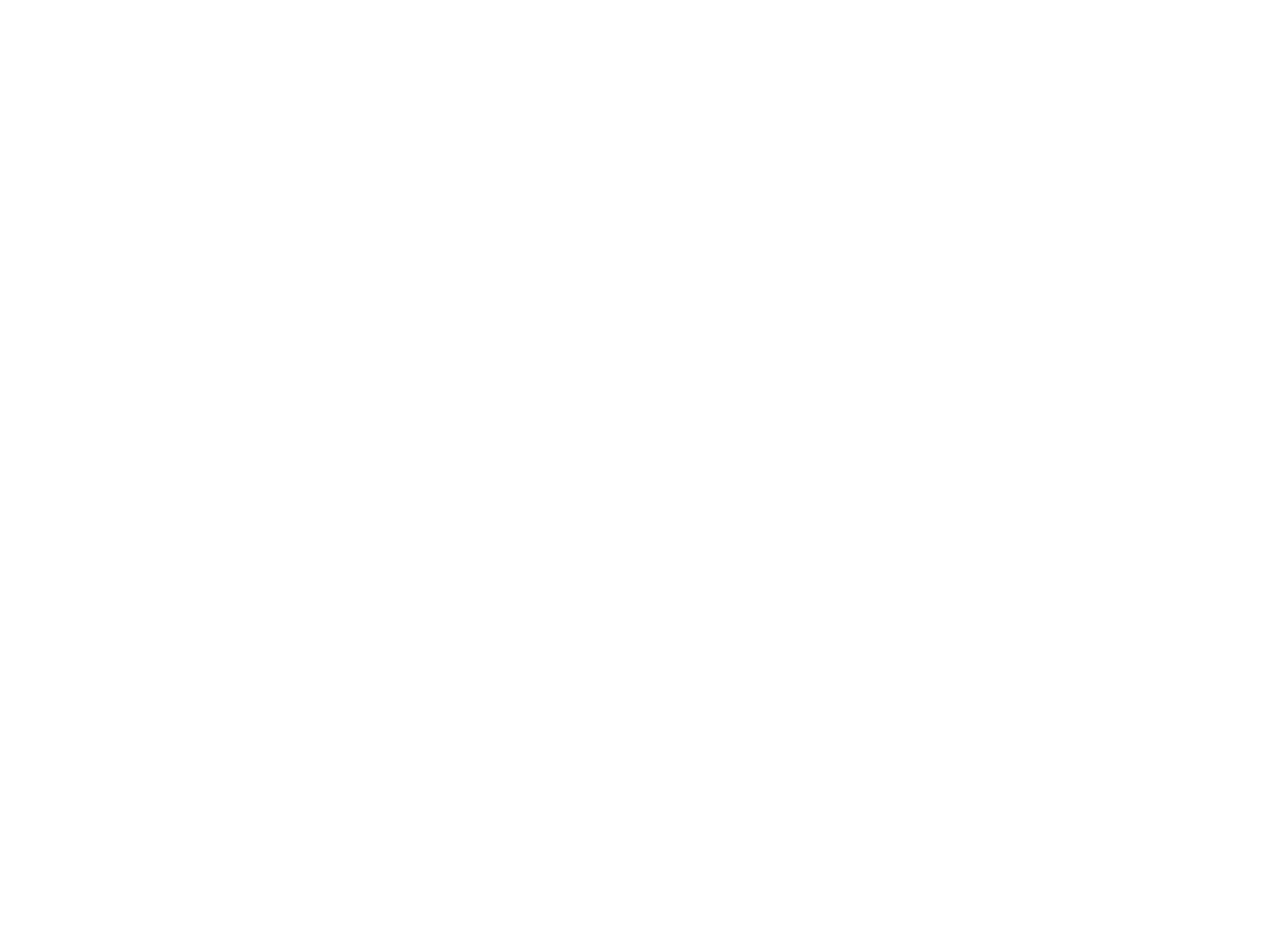
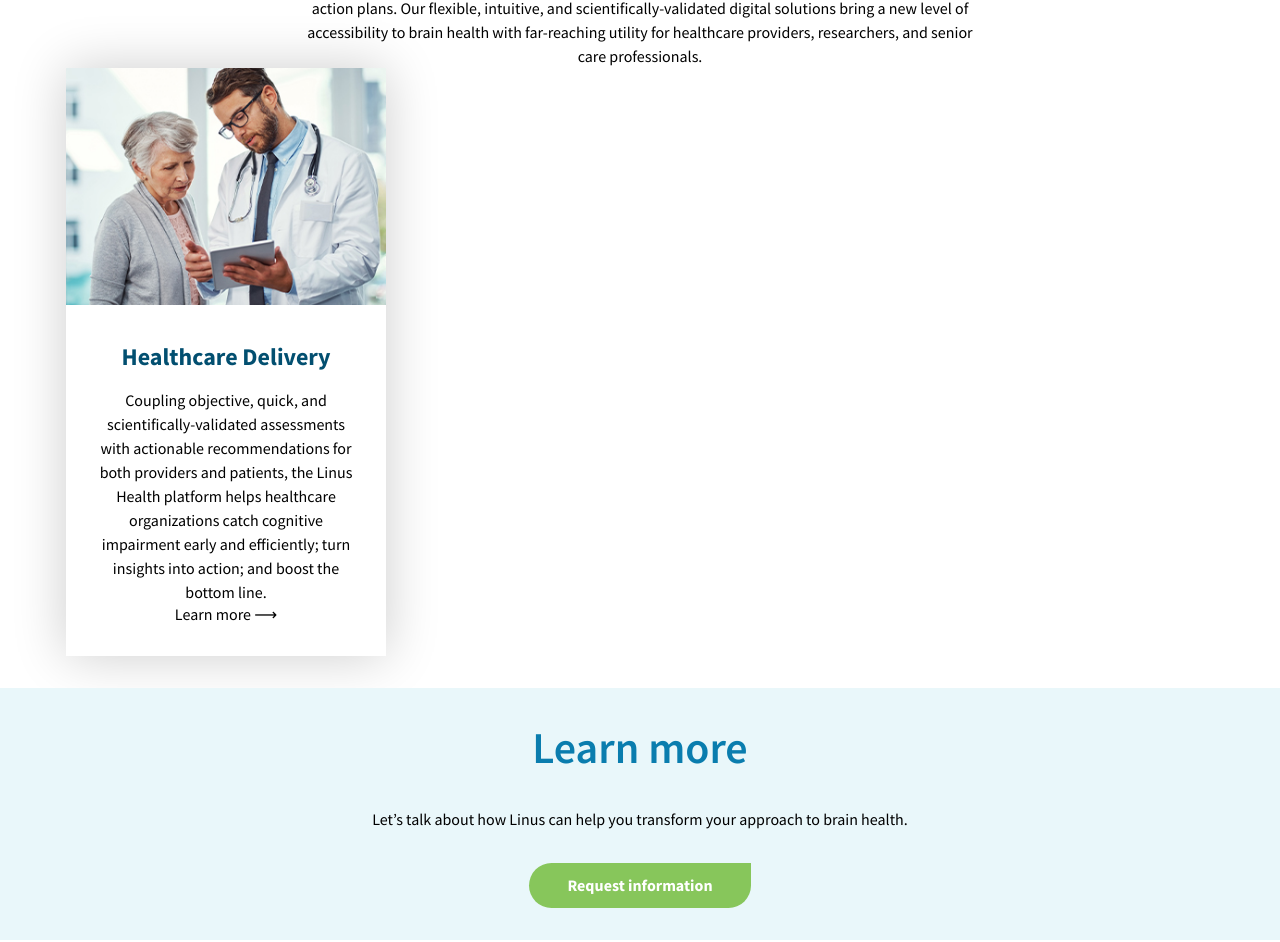
Before and after one commit to iagoPzi/testepedro, a Next.js app: page / in a window 1280 px wide. Shown: the part 2086-3028 px from the top of the page. Before the commit the page ends 1868 px from the top, so only its background shows below. Built offline with nearby package versions, Linux system fonts and the light colour scheme.

Commit message:
insight e learn more sections

```diff
--- /dev/null
+++ b/src/components/footer/footer.tsx
@@ -0,0 +1,19 @@
+import styled from "styled-components";
+
+const Footer = () => {
+    return(
+        <>
+        <Container>
+            footer
+        </Container>
+        </>
+    );
+};
+
+export default Footer;
+
+
+
+const Container = styled.footer`
+
+`
--- a/src/components/header/header.tsx
+++ b/src/components/header/header.tsx
@@ -7,7 +7,7 @@
   return (
     <>
       <Container>
-        <ContainerWrapper>
+        <InnerContainer>
           <Logo href="#">
             <Image
               src="/linusHealthLogo.svg"
@@ -31,7 +31,7 @@
             <RequestInfoButton href="/">Request info</RequestInfoButton>
           </MenuWrapper>
           {/* <NavigationLink /> */}
-        </ContainerWrapper>
+        </InnerContainer>
       </Container>
     </>
   );
@@ -45,7 +45,7 @@
   align-items: center;
 `;
 
-const ContainerWrapper = styled.div`
+const InnerContainer = styled.div`
   width: 1180px;
   margin: 0 auto;
   padding: 0 1rem;
@@ -57,6 +57,8 @@
 const Logo = styled.a`
   display: grid;
 `;
+
+
 
 const NavLink = styled.div`
   ul {
@@ -72,6 +74,8 @@
   }
 `;
 
+
+
 const MenuWrapper = styled.div`
   margin-left: auto;
   display: flex;
@@ -82,6 +86,8 @@
     display: none;
   }
 `;
+
+
 
 const RequestInfoButton = styled(Link)`
   background: #87c65b;
--- /dev/null
+++ b/src/components/insightSection/card/card.tsx
@@ -0,0 +1,65 @@
+import Link from "next/link";
+import styled from "styled-components";
+
+const Card = () => {
+  return (
+    <>
+      <Container className="container">
+        <ImageWrapper>
+          <img src="/images/healthcareCard.jpeg" alt="" />
+        </ImageWrapper>
+
+        <TextWrapper>
+          <h3>Healthcare Delivery</h3>
+
+          <p>
+            Coupling objective, quick, and scientifically-validated assessments
+            with actionable recommendations for both providers and patients, the
+            Linus Health platform helps healthcare organizations catch cognitive
+            impairment early and efficiently; turn insights into action; and
+            boost the bottom line.
+          </p>
+
+          <Link href="/">
+            Learn more <span>⟶</span>
+          </Link>
+        </TextWrapper>
+      </Container>
+    </>
+  );
+};
+
+export default Card;
+
+const Container = styled.div`
+
+  max-width: 320px;
+  box-shadow: 0px 0px 50px 0px rgba(0,0,0,0.2);
+`;
+
+const ImageWrapper = styled.div`
+  img {
+    width: 100%;
+  }
+`;
+
+const TextWrapper = styled.div`
+
+  text-align: center;
+  padding: 2rem;
+
+  h3 {
+    color: #024f70;
+    font-size: 1.5rem;
+    margin-bottom: 1rem;
+  }
+
+  p {
+    font-size: 1rem;
+    line-height: 1.5rem;
+  }
+
+  .container:hover p{
+    color: red;
+  }
+`;
--- /dev/null
+++ b/src/components/insightSection/insightSection.tsx
@@ -0,0 +1,64 @@
+import styled from "styled-components";
+import Card from "./card/card";
+
+const InsightSection = () => {
+  return (
+    <>
+      <Container>
+        <InnerContainer>
+          <TextWrapper>
+            <h2>Better brain health starts with actionable insights</h2>
+
+            <p>
+              The Linus Health digital platform—encompassing assessments,
+              clinical decision support, care planning, and more—facilitates
+              early detection of cognitive and brain health issues, empowers
+              providers with actionable clinical recommendations, and supports
+              individuals with personalized action plans. Our flexible,
+              intuitive, and scientifically-validated digital solutions bring a
+              new level of accessibility to brain health with far-reaching
+              utility for healthcare providers, researchers, and senior care
+              professionals.
+            </p>
+          </TextWrapper>
+          <Card/>
+        </InnerContainer>
+      </Container>
+    </>
+  );
+};
+
+export default InsightSection;
+
+const Container = styled.section`
+    padding: 2rem;
+`;
+
+const InnerContainer = styled.div`
+  max-width: 1180px;
+  margin: 0 auto;
+  padding: 0 1rem;
+`;
+
+const TextWrapper = styled.div`
+
+max-width: 680px;
+text-align: center;
+margin: 0 auto;
+
+
+h2 {
+    font-size: 2.75rem;
+    color: #0a7dae;
+    font-weight: 600;
+  }
+
+  p {
+    font-size: 1rem;
+    line-height: 1.5rem;
+  }
+
+
+`;
+
+const CardsWrapper = styled.div``;
--- /dev/null
+++ b/src/components/learnMoreSection/learnMoreSection.tsx
@@ -0,0 +1,68 @@
+import Link from "next/link";
+import styled from "styled-components";
+
+const LearnMoreSection = () => {
+  return (
+    <>
+      <Container>
+        <InnerContainer>
+          <TextWrapper>
+            <h2>Learn more</h2>
+            <p>
+              Let’s talk about how Linus can help you transform your approach to
+              brain health.
+            </p>
+
+            <RequestInfoButton href="/">Request information</RequestInfoButton>
+          </TextWrapper>
+        </InnerContainer>
+      </Container>
+    </>
+  );
+};
+
+export default LearnMoreSection;
+
+const Container = styled.section`
+  background: #e9f7fa;
+padding: 2rem;
+`;
+
+const InnerContainer = styled.section`
+  max-width: 1180px;
+  margin: 0 auto;
+  padding: 0 1rem;
+`;
+
+const TextWrapper = styled.div`
+
+    display: grid;
+    place-items: center;
+    gap: 2rem;
+
+  h2 {
+    font-size: 2.75rem;
+    color: #0a7dae;
+    font-weight: 600;
+  }
+
+  p {
+    font-size: 1rem;
+    line-height: 1.5rem;
+  }
+`;
+
+const RequestInfoButton = styled(Link)`
+  background: #87c65b;
+  color: #fff;
+  padding: 0.8rem 2.4rem;
+  border-radius: 50px 0 50px 50px;
+  font-weight: bold;
+
+  transition: all 0.3s;
+
+  :hover {
+    background: #c9e7a0;
+    color: #1b3d1a;
+  }
+`;
--- a/src/pages/index.tsx
+++ b/src/pages/index.tsx
@@ -1,8 +1,11 @@
 import Head from "next/head";
 import styled from "styled-components";
 import EarlyDetectionSection from "../components/earlyDetectionSection/earlyDetection";
+import Footer from "../components/footer/footer";
 import Header from "../components/header/header";
+import InsightSection from "../components/insightSection/insightSection";
 import LearnAbout from "../components/learnAboutSection/learnAbout";
+import LearnMoreSection from "../components/learnMoreSection/learnMoreSection";
 import MainBanner from "../components/mainBanner/mainBanner";
 import { GlobalStyle } from "../GlobalStyle";
 
@@ -16,10 +19,15 @@
 
 
       <Container>
+
         <Header />
         <MainBanner />
         <LearnAbout />
         <EarlyDetectionSection />
+        <InsightSection />
+        <LearnMoreSection />
+        <Footer />
+
       </Container>
       <GlobalStyle />
     </>
```
Also changed, not shown: public/images/healthcareCard.jpeg (added), public/images/researchCard.jpg (added).
